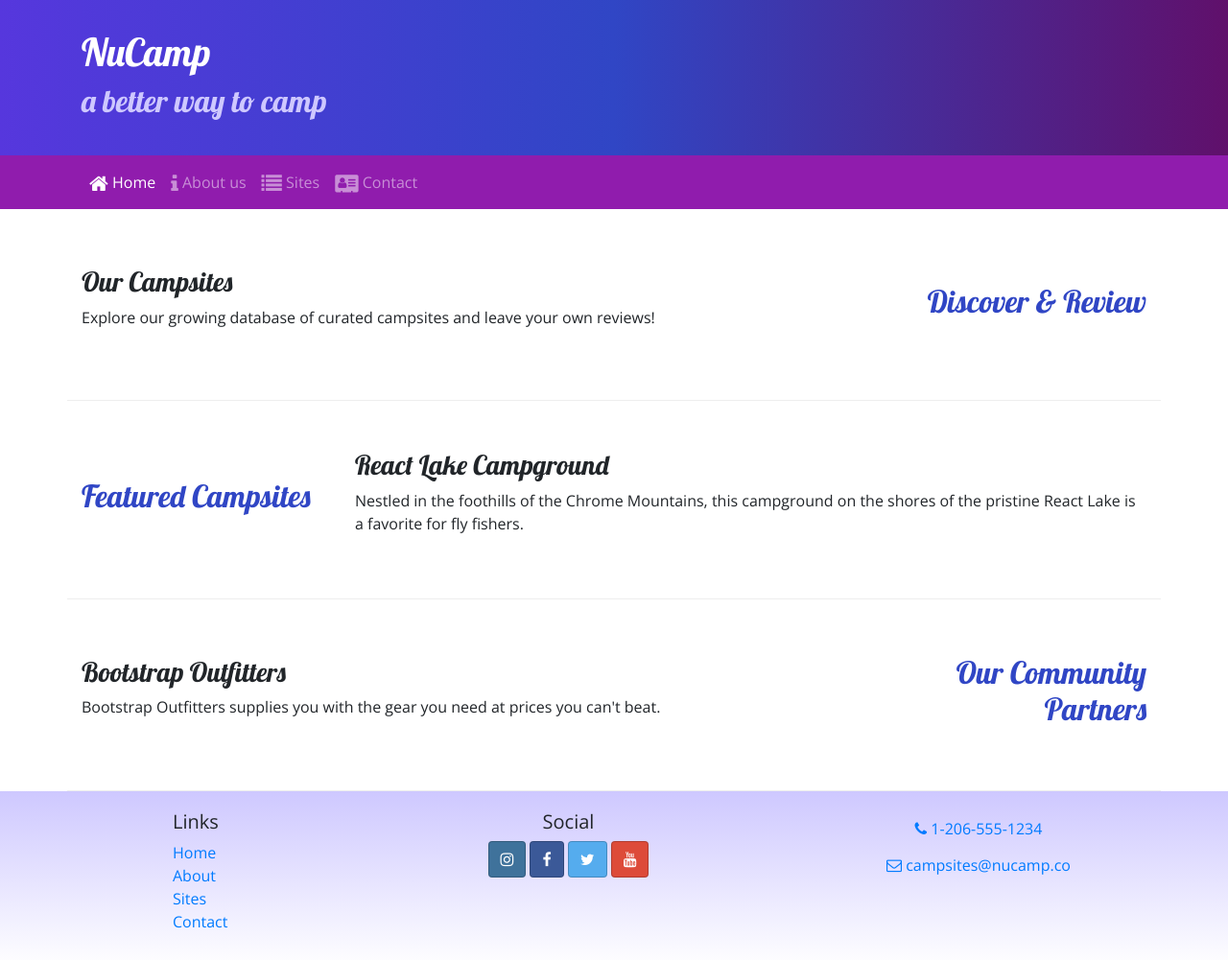
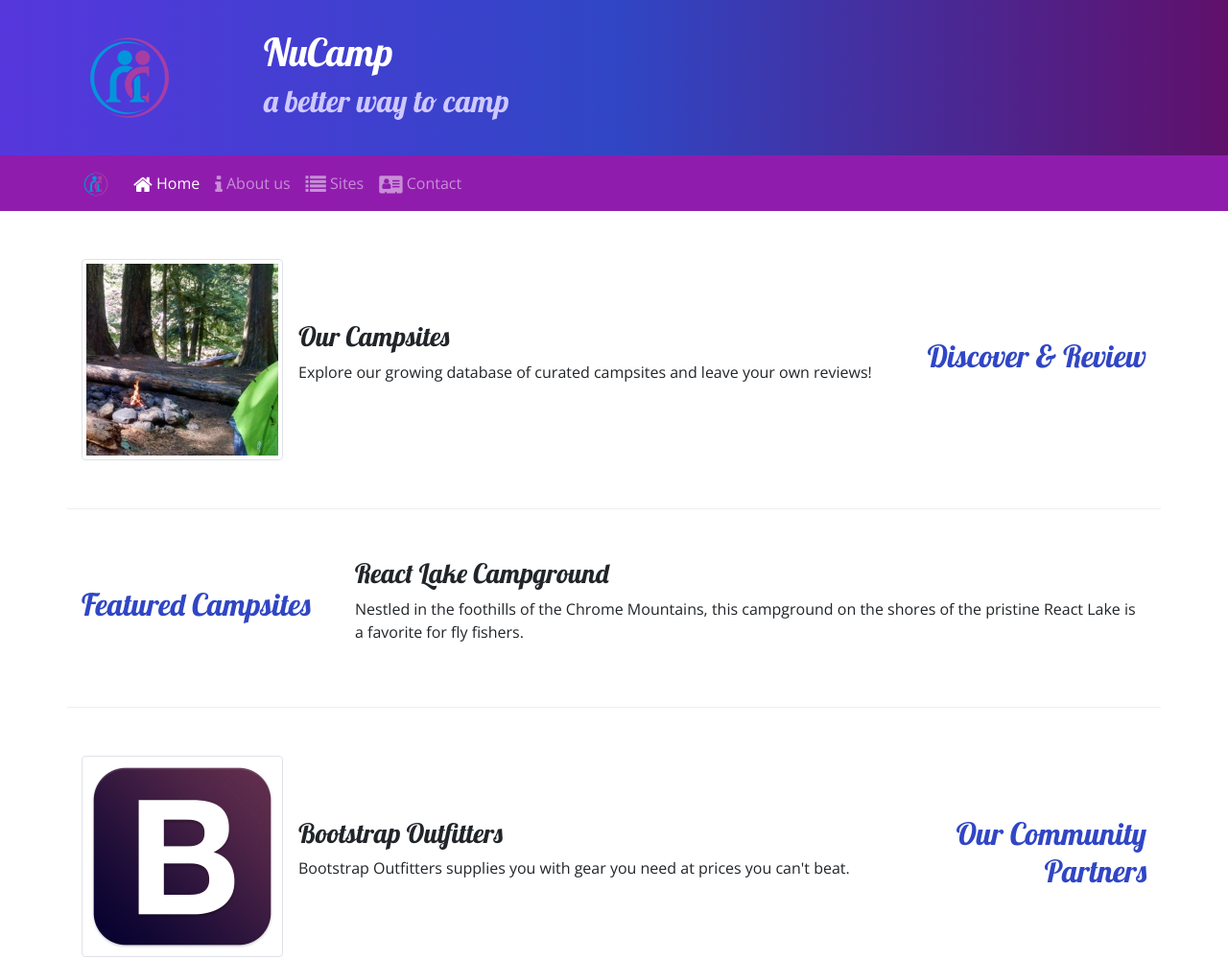
Before and after one commit to Qasper1974/nucamp, a website: page index.html in a window 1280 px wide. Shown: the top 1001 px of the page at 96% size. Drawn offline with nearby package versions, Linux system fonts and the light colour scheme.

Commit message:
images and media

```diff
--- a/index.html
+++ b/index.html
@@ -23,6 +23,10 @@
     <header class="jumbotron jumbotron-fluid">
         <div class="container">
             <div class="row">
+                <div class="col-4 col-sm-3 col-md-2 align-self-center">
+                    <img src="img/logo.png" />
+                </div>
+
                 <div class="col">
                     <h1>NuCamp</h1>
                     <h2>a better way to camp</h2>
@@ -32,7 +36,8 @@
     </header>
     <nav class="navbar navbar-expand-sm navbar-dark sticky-top">
         <div class="container">
-            <button class="navbar-toggler ml-auto" type="button" data-toggler="collapse" data-target="#nucampNavbar">
+            <a class="navbar-brand" href="#"><img src="img/logo.png" height="30" width="30" /></a>
+            <button class="navbar-toggler" type="button" data-toggle="collapse" data-target="#nucampNavbar">
                 <span class="navbar-toggler-icon"></span>
             </button>
             <div class="collapse navbar-collapse" id="#nucampNavbar">
@@ -52,8 +57,13 @@
                     <h2 class="text-sm-right">Discover & Review</h2>
                 </div>
                 <div class="col">
-                    <h3>Our Campsites</h3>
-                    <p class="d-none d-sm-block">Explore our growing database of curated campsites and leave your own reviews!</p>
+                    <div class="media">
+                        <img class="d-flex mr-3 img-thumbnail" src="img/breadcrumb-trail-thumb.jpg" alt="Breadcrumb Trail" />
+                        <div class="media-body align-self-center">
+                            <h3>Our Campsites</h3>
+                            <p class="d-none d-sm-block">Explore our growing database of curated campsites and leave your own reviews!</p>
+                        </div>
+                    </div>
                 </div>
             </div>
 
@@ -72,8 +82,13 @@
                     <h2 class="text-sm-right">Our Community Partners</h2>
                 </div>
                 <div class="col">
-                    <h3>Bootstrap Outfitters</h3>
-                    <p class="d-none d-sm-block">Bootstrap Outfitters supplies you with the gear you need at prices you can't beat.</p>
+                    <div class="media">
+                        <img class="d-flex mr-3 img-thumbnail" src="img/bootstrap-thumb.png" alt="Bootstrap Outfitters" />
+                        <div class="media-body align-self-center">
+                            <h3>Bootstrap Outfitters</h3>
+                            <p class="d-none d-sm-block">Bootstrap Outfitters supplies you with gear you need at prices you can't beat.</p>
+                        </div>
+                    </div>
                 </div>
             </div>
         </div>
```
Also changed, not shown: aboutus.html (+5 -1 lines), contactus.html (+5 -1 lines), img/bootstrap-thumb.png (added), img/breadcrumb-trail-thumb.jpg (added), img/breadcrumb-trail.jpg (added), img/chrome-river-thumb.jpg (added), img/chrome-river.jpg (added), img/logo.png (added), img/react-lake-thumb.jpg (added), img/react-lake.jpg (added), 1 other file.
